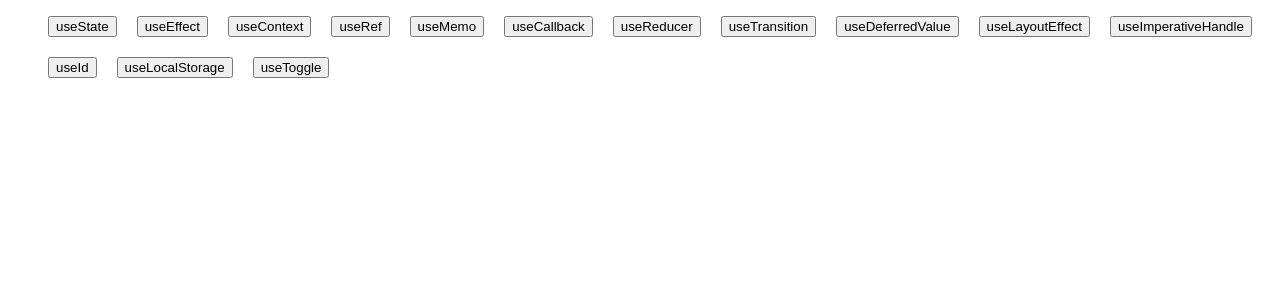
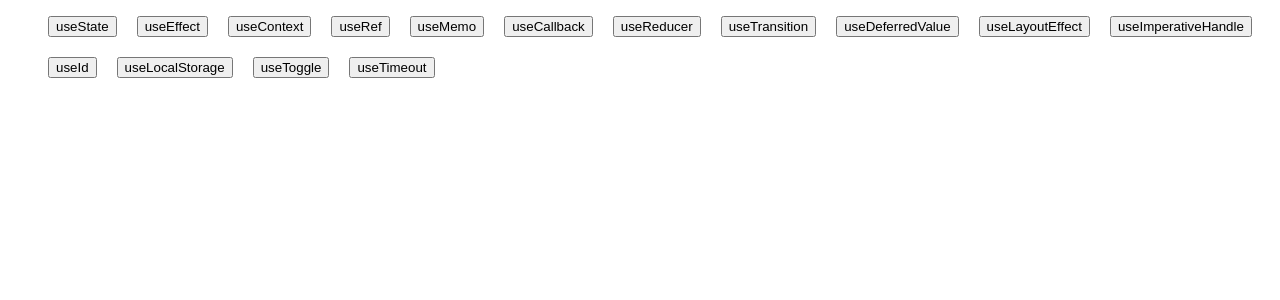
Before and after one commit to Unclemortuary/React-Hooks-sandbox, a React (Create React App) app: page / in a window 1280 px wide. Shown: the top 300 px of the page. Built offline with nearby package versions, Linux system fonts and the light colour scheme.

Commit message:
useTimeout (custom)

```diff
--- a/src/App.js
+++ b/src/App.js
@@ -14,6 +14,7 @@ import UseImperativeHandle from './useImperativeHandle';
 import UseIdExample from './useId';
 import UseLocalStorageExample from './custom/useLocalStorage';
 import UseToggleExample from './custom/useToggle';
+import UseTimeoutExample from './custom/useTimeout';
 
 const topicsMap = {
   useState: UseStateExample,
@@ -29,7 +30,8 @@ const topicsMap = {
   useImperativeHandle: UseImperativeHandle,
   useId: UseIdExample,
   useLocalStorage: UseLocalStorageExample,
-  useToggle: UseToggleExample
+  useToggle: UseToggleExample,
+  useTimeout: UseTimeoutExample
 };
 
 const App = () => {
--- /dev/null
+++ b/src/custom/useTimeout.js
@@ -0,0 +1,21 @@
+import React, { useState } from 'react';
+import useTimeout from './useTimeoutImpl';
+
+const UseTimeoutExample = () => {
+    const [value, setValue] = useState(10);
+
+    const releaseValue = () => setValue(0);
+
+    const  { clear, restart } = useTimeout(releaseValue, 5000);
+
+    return (
+        <div>
+            <span>{value}</span>
+            <button onClick={() => setValue(prev => prev + 1)}>Increment</button>
+            <button onClick={() => clear()}>Clear</button>
+            <button onClick={() => restart()}>Restart</button>
+        </div>
+    );
+};
+
+export default UseTimeoutExample;
--- /dev/null
+++ b/src/custom/useTimeoutImpl.js
@@ -0,0 +1,41 @@
+import { useEffect, useRef, useCallback } from 'react';
+
+const useTimeout = (callback, delay) => {
+    const callbackRef = useRef(callback);
+    const timeoutRef = useRef();
+
+    // here we make sure that we use actual callback
+    useEffect(() => {
+      callbackRef.current = callback;
+    }, [callback]);
+
+    useEffect(() => {
+        set(delay)
+
+        return clear;
+    }, [delay]);
+
+    const set = useCallback((delay) => {
+        const timeoutId = setTimeout(() => callbackRef.current(), delay);
+        timeoutRef.current = timeoutId;
+    }, [delay])
+
+    const clear = useCallback(() => {
+        if (timeoutRef.current) {
+            clearTimeout(timeoutRef.current);
+        }
+    }, []);
+
+    const restart = useCallback((newDelay) => {
+        clear()
+        if (newDelay !== undefined) {
+            set(newDelay)
+        } else {
+            set(delay)
+        }
+    }, [clear, set]);
+
+    return { clear, restart };
+};
+
+export default useTimeout;
--- a/src/useLayoutEffect.js
+++ b/src/useLayoutEffect.js
@@ -1,4 +1,4 @@
-// useLayoutEffect works exactly yhe same as useEffect
+// useLayoutEffect works exactly the same as useEffect
 // except that all executions inside of it are SYNCHRONOUS
 //
 // Use this hook when you need manipulate the DOM (i.e. LAYOUT) after component's render
```
